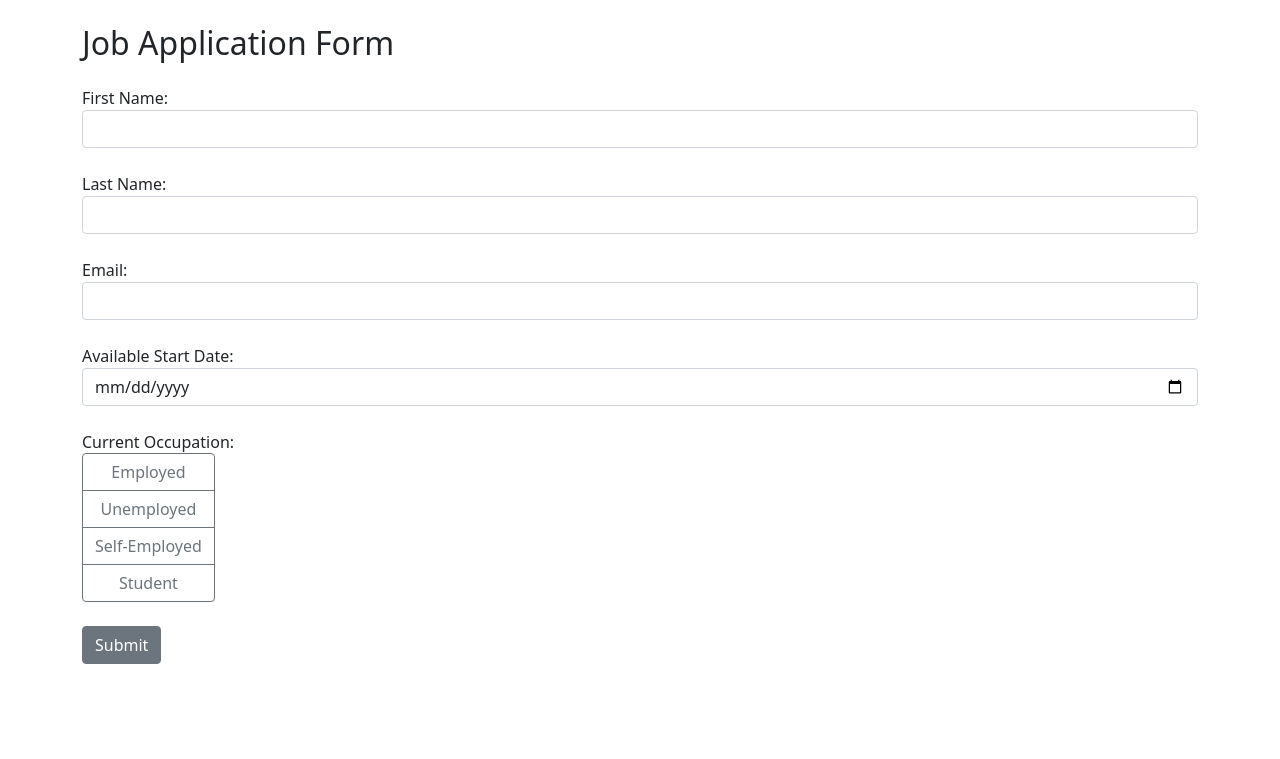
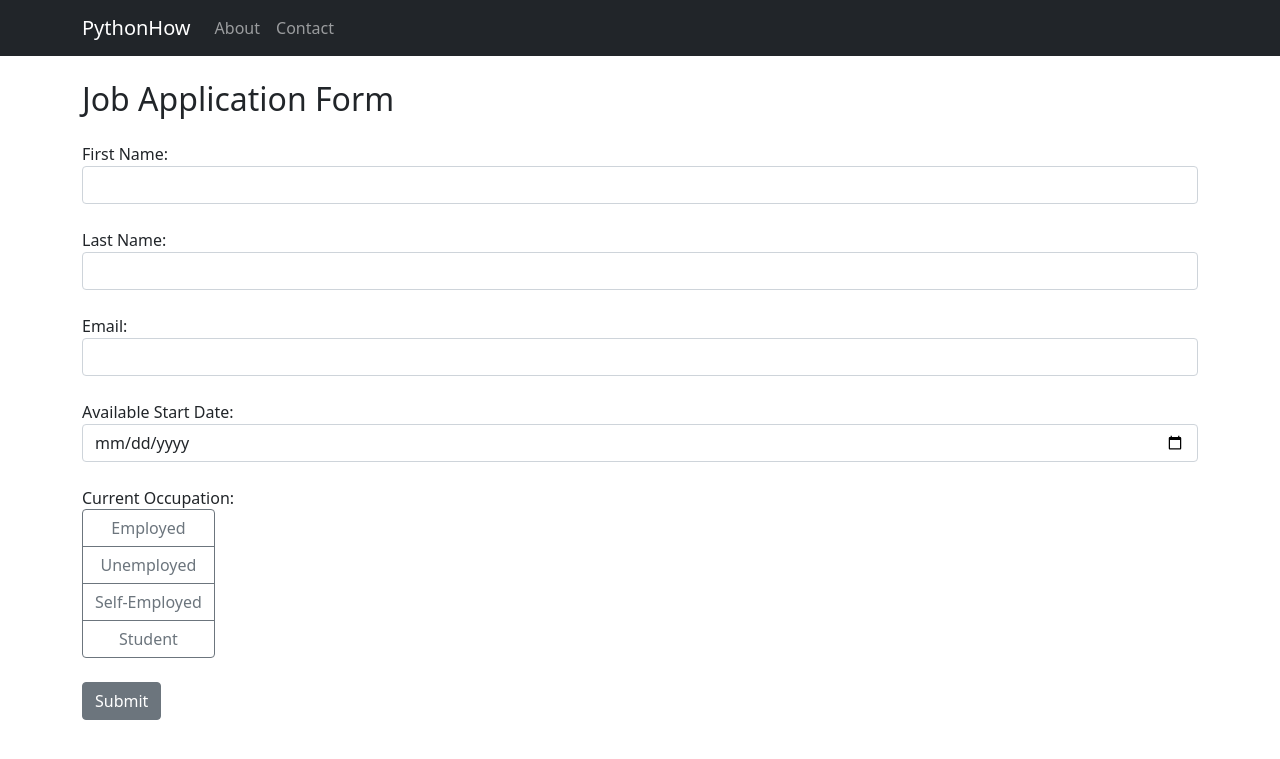
Before and after one commit to xPSingh26/Job-Application-Form, a Django app: page / in a window 1280 px wide. Shown: the top 759 px of the page. Run offline with Django 5.2, Linux system fonts and the light colour scheme.

Commit message:
add navbar and about us page

```diff
--- /dev/null
+++ b/job_application/templates/base.html
@@ -0,0 +1,36 @@
+<!DOCTYPE html>
+<html lang="en">
+    <head>
+        <meta charset="UTF-8">
+        <meta name="viewport" content="width=device-width, initial-scale=1, shrink-to-fit=no">
+        <link rel="stylesheet" href="https://cdn.jsdelivr.net/npm/bootstrap@5.1.3/dist/css/bootstrap.min.css">
+        <title>Job Application Form</title>
+    </head>
+    <body>
+        <nav class="navbar navbar-expand-lg navbar-dark bg-dark">
+          <div class="container">
+            <a class="navbar-brand" href="{% url 'index' %}">PythonHow</a>
+            <button class="navbar-toggler" type="button" data-bs-toggle="collapse" data-bs-target="#navbarNav" aria-controls="navbarNav" aria-expanded="false" aria-label="Toggle navigation">
+              <span class="navbar-toggler-icon"></span>
+            </button>
+            <div class="collapse navbar-collapse" id="navbarNav">
+              <ul class="navbar-nav">
+                <li class="nav-item {% if request.path == '/about/' %}active{% endif %}">
+                  <a class="nav-link" href="{% url 'about' %}">About</a>
+                </li>
+                <li class="nav-item">
+                  <a class="nav-link" href="#">Contact</a>
+                </li>
+              </ul>
+            </div>
+          </div>
+        </nav>
+        <div class="container">
+            {% block content %}
+            {% endblock %}
+        </div>
+
+        <script src="https://code.jquery.com/jquery-3.6.0.min.js"></script>
+        <script src="https://cdn.jsdelivr.net/npm/bootstrap@5.1.3/dist/js/bootstrap.min.js"></script>
+    </body>
+</html>
--- a/job_application/templates/index.html
+++ b/job_application/templates/index.html
@@ -1,13 +1,5 @@
-<!DOCTYPE html>
-<html lang="en">
-    <head>
-        <meta charset="UTF-8">
-        <meta name="viewport" content="width=device-width, initial-scale=1, shrink-to-fit=no">
-        <link rel="stylesheet" href="https://cdn.jsdelivr.net/npm/bootstrap@5.1.3/dist/css/bootstrap.min.css">
-        <title>Job Application Form</title>
-    </head>
-    <body>
-        <div class="container">
+{% extends 'base.html' %}
+{% block content %}
 <h2 class="mt-4 mb-4">Job Application Form</h2>
     <form method="post">
         {% csrf_token %}
@@ -54,9 +46,4 @@
         </div>
         {% endif %}
     </form>
-        </div>
-
-        <script src="https://code.jquery.com/jquery-3.6.0.min.js"></script>
-        <script src="https://cdn.jsdelivr.net/npm/bootstrap@5.1.3/dist/js/bootstrap.min.js"></script>
-    </body>
-</html>
+{% endblock %}
--- a/job_application/urls.py
+++ b/job_application/urls.py
@@ -2,5 +2,6 @@ from django.urls import path
 from . import views
 
 urlpatterns = [
-    path('', views.index, name='index')
+    path('', views.index, name='index'),
+    path('about/', views.about, name='about')
 ]
--- a/job_application/views.py
+++ b/job_application/views.py
@@ -31,3 +31,7 @@ def index(request):
                 messages.success(request, f"{firstName}, your form was submitted successfully!")
 
     return render(request, 'index.html')
+
+
+def about(request):
+    return render(request, 'about.html')
```
Also changed, not shown: job_application/templates/about.html (added, +10 -0 lines). Lines whose indentation alone changed are shown as unchanged.
